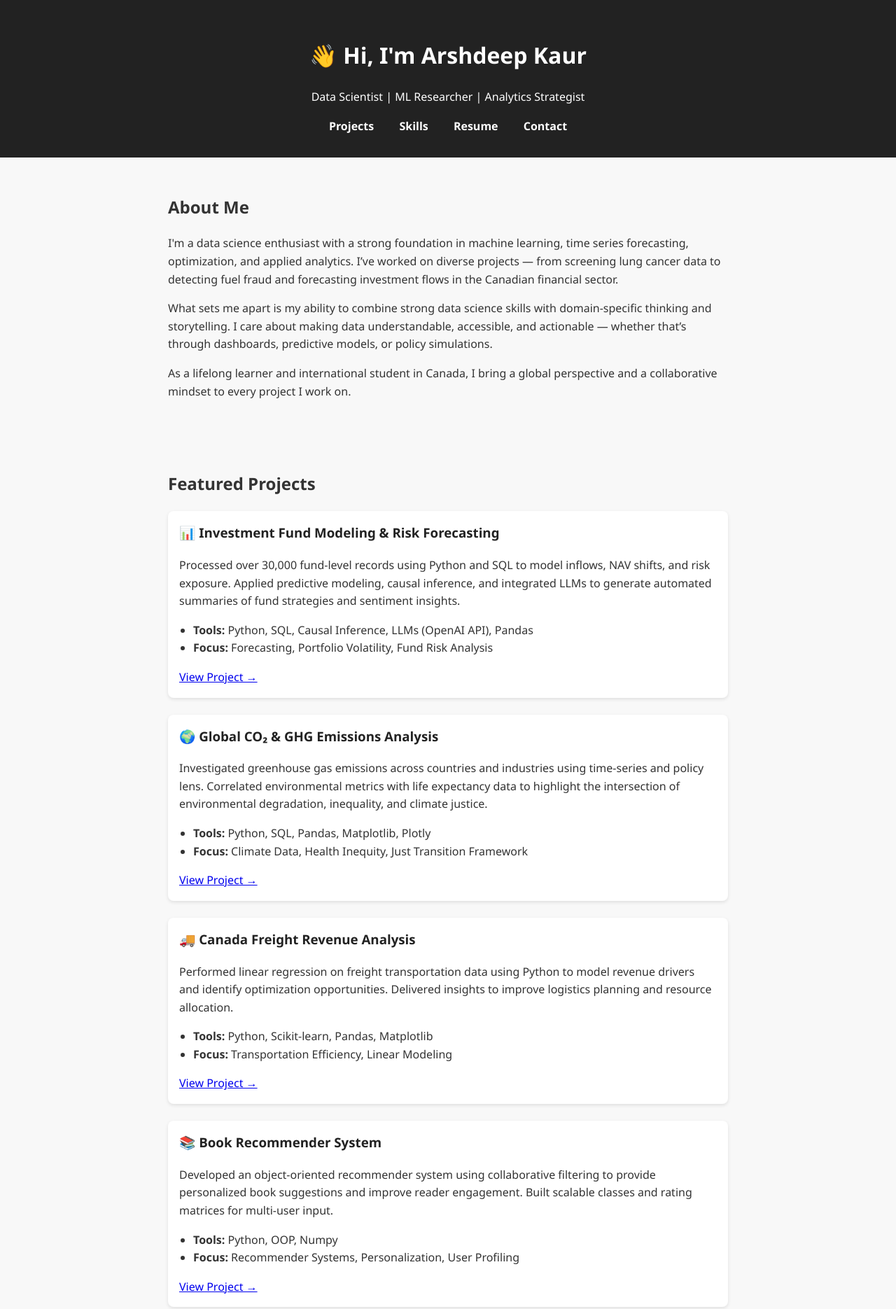
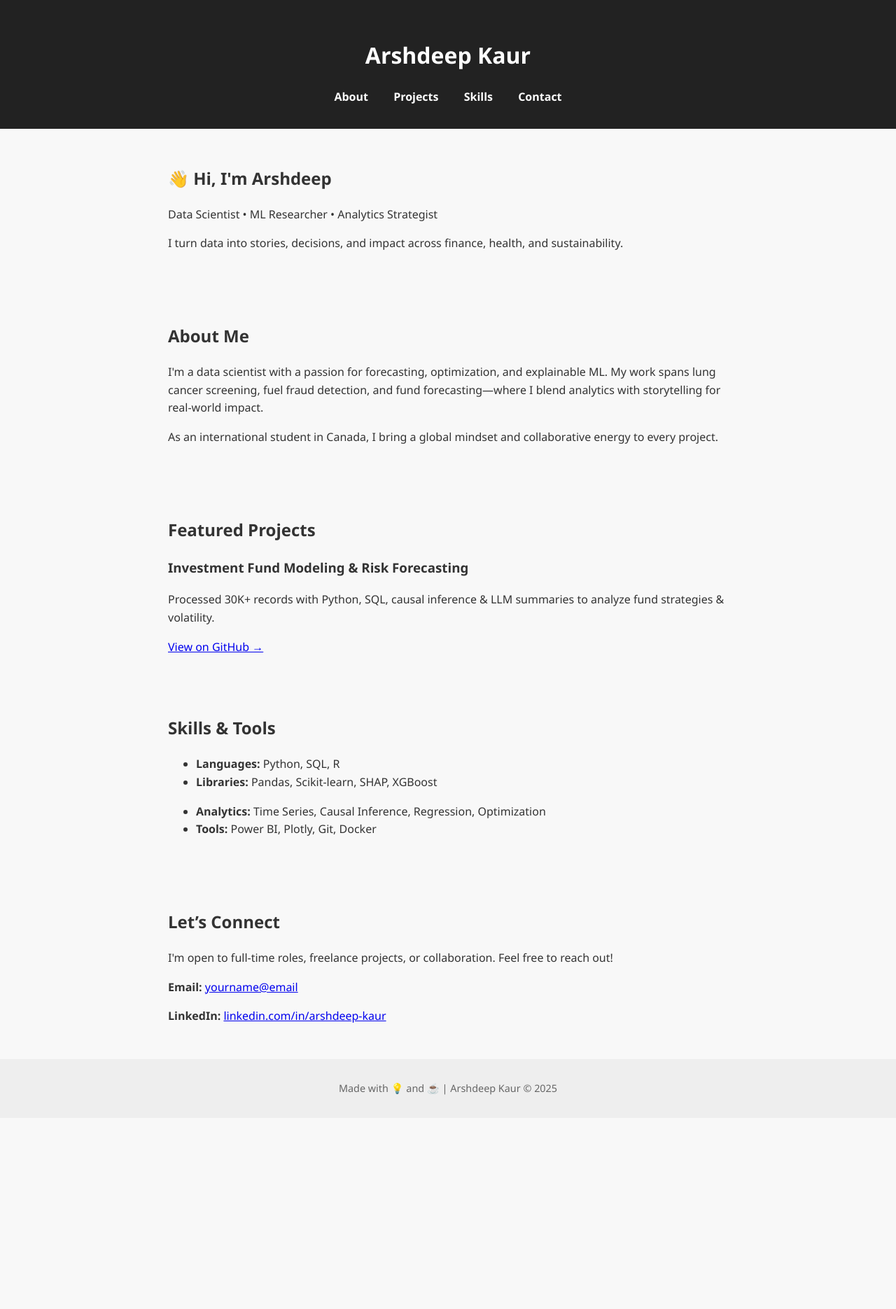
Before and after one commit to Arshkaur1/arshdeepkaur.github.io, a plain HTML site: page index.html in a window 1280 px wide. Shown: the top 1870 px of the page at 70% size. After the commit the page ends 1597 px from the top, so only its background shows below. Drawn offline with Linux system fonts and the light colour scheme.

Commit message:
index.html

```diff
--- a/index.html
+++ b/index.html
@@ -1,150 +1,86 @@
 <!DOCTYPE html>
 <html lang="en">
 <head>
-  <meta charset="UTF-8" />
-  <meta name="viewport" content="width=device-width, initial-scale=1.0"/>
+  <meta charset="UTF-8">
+  <meta name="viewport" content="width=device‑width, initial‑scale=1.0">
   <title>Arshdeep Kaur | Data Scientist</title>
-  <link rel="stylesheet" href="style.css"/>
+  <link rel="stylesheet" href="style.css">
 </head>
 <body>
-  <header>
-    <h1>👋 Hi, I'm Arshdeep Kaur</h1>
-    <p>Data Scientist | ML Researcher | Analytics Strategist</p>
+  <header class="site-header">
+    <h1>Arshdeep Kaur</h1>
     <nav>
+      <a href="#about">About</a>
       <a href="#projects">Projects</a>
       <a href="#skills">Skills</a>
-      <a href="resume.pdf" target="_blank">Resume</a>
       <a href="#contact">Contact</a>
     </nav>
   </header>
 
-  <section id="about">
+  <section id="hero">
+    <div class="hero-content fade-in">
+      <h2>👋 Hi, I'm Arshdeep</h2>
+      <p>Data Scientist • ML Researcher • Analytics Strategist</p>
+      <p>I turn data into stories, decisions, and impact across finance, health, and sustainability.</p>
+    </div>
+  </section>
+
+  <section id="about" class="fade-in">
     <h2>About Me</h2>
-    <p>
-      I'm a data science enthusiast with a strong foundation in machine learning, time series forecasting, optimization, and applied analytics. I’ve worked on diverse projects — from screening lung cancer data to detecting fuel fraud and forecasting investment flows in the Canadian financial sector.
-    </p>
-    <p>
-      What sets me apart is my ability to combine strong data science skills with domain-specific thinking and storytelling. I care about making data understandable, accessible, and actionable — whether that’s through dashboards, predictive models, or policy simulations.
-    </p>
-    <p>
-      As a lifelong learner and international student in Canada, I bring a global perspective and a collaborative mindset to every project I work on.
-    </p>
+    <p>I'm a data scientist with a passion for forecasting, optimization, and explainable ML. My work spans lung cancer screening, fuel fraud detection, and fund forecasting—where I blend analytics with storytelling for real-world impact.</p>
+    <p>As an international student in Canada, I bring a global mindset and collaborative energy to every project.</p>
   </section>
 
   <section id="projects">
     <h2>Featured Projects</h2>
-
-    <div class="project">
-      <h3>📊 Investment Fund Modeling & Risk Forecasting</h3>
-      <p>
-        Processed over 30,000 fund-level records using Python and SQL to model inflows, NAV shifts, and risk exposure. Applied predictive modeling, causal inference, and integrated LLMs to generate automated summaries of fund strategies and sentiment insights.
-      </p>
-      <ul>
-        <li><strong>Tools:</strong> Python, SQL, Causal Inference, LLMs (OpenAI API), Pandas</li>
-        <li><strong>Focus:</strong> Forecasting, Portfolio Volatility, Fund Risk Analysis</li>
-      </ul>
-      <a href="https://github.com/Arshkaur1/Investment-Fund-Forecasting">View Project →</a>
-    </div>
-
-    <div class="project">
-      <h3>🌍 Global CO₂ & GHG Emissions Analysis</h3>
-      <p>
-        Investigated greenhouse gas emissions across countries and industries using time-series and policy lens. Correlated environmental metrics with life expectancy data to highlight the intersection of environmental degradation, inequality, and climate justice.
-      </p>
-      <ul>
-        <li><strong>Tools:</strong> Python, SQL, Pandas, Matplotlib, Plotly</li>
-        <li><strong>Focus:</strong> Climate Data, Health Inequity, Just Transition Framework</li>
-      </ul>
-      <a href="https://github.com/Arshkaur1/Global-GHG-Emissions-Analysis">View Project →</a>
-    </div>
-
-    <div class="project">
-      <h3>🚚 Canada Freight Revenue Analysis</h3>
-      <p>
-        Performed linear regression on freight transportation data using Python to model revenue drivers and identify optimization opportunities. Delivered insights to improve logistics planning and resource allocation.
-      </p>
-      <ul>
-        <li><strong>Tools:</strong> Python, Scikit-learn, Pandas, Matplotlib</li>
-        <li><strong>Focus:</strong> Transportation Efficiency, Linear Modeling</li>
-      </ul>
-      <a href="https://github.com/Arshkaur1/Freight-Revenue-Canada">View Project →</a>
-    </div>
-
-    <div class="project">
-      <h3>📚 Book Recommender System</h3>
-      <p>
-        Developed an object-oriented recommender system using collaborative filtering to provide personalized book suggestions and improve reader engagement. Built scalable classes and rating matrices for multi-user input.
-      </p>
-      <ul>
-        <li><strong>Tools:</strong> Python, OOP, Numpy</li>
-        <li><strong>Focus:</strong> Recommender Systems, Personalization, User Profiling</li>
-      </ul>
-      <a href="https://github.com/Arshkaur1/Book-Recommender">View Project →</a>
-    </div>
-
-    <div class="project">
-      <h3>📈 Amazon Global Sales Dashboard</h3>
-      <p>
-        Designed and developed an interactive Power BI dashboard to explore global sales performance, customer segmentation, and marketing performance. Provided actionable insights to support cross-regional strategy.
-      </p>
-      <ul>
-        <li><strong>Tools:</strong> Power BI, DAX, Data Modeling</li>
-        <li><strong>Focus:</strong> Sales Analytics, Marketing Strategy, Regional Insights</li>
-      </ul>
-      <a href="https://github.com/Arshkaur1/Amazon-Sales-Dashboard">View Project →</a>
+    <div class="projects-grid">
+      <!-- Project cards inserted here -->
+      <!-- Example: -->
+      <div class="card fade-in">
+        <h3>Investment Fund Modeling & Risk Forecasting</h3>
+        <p>Processed 30K+ records with Python, SQL, causal inference & LLM summaries to analyze fund strategies & volatility.</p>
+        <a href="https://github.com/Arshkaur1/Investment-Fund-Forecasting" target="_blank">View on GitHub →</a>
+      </div>
+      <!-- repeat for other projects -->
     </div>
   </section>
 
-  <section id="skills">
+  <section id="skills" class="fade-in">
     <h2>Skills & Tools</h2>
-
-    <h3>💻 Programming</h3>
-    <ul>
-      <li>Python (Pandas, Scikit-learn, NumPy, SHAP, XGBoost, LightGBM)</li>
-      <li>SQL (PostgreSQL, BigQuery)</li>
-      <li>R (Basic proficiency)</li>
-    </ul>
-
-    <h3>📊 Analytics & Modeling</h3>
-    <ul>
-      <li>Time Series Forecasting, Predictive Modeling, A/B Testing</li>
-      <li>Prescriptive Analytics, Linear Programming, Monte Carlo Simulation</li>
-      <li>Clustering, Feature Engineering, Cross-Validation</li>
-    </ul>
-
-    <h3>🧠 ML & Explainability</h3>
-    <ul>
-      <li>Classification, Regression, Model Evaluation (ROC-AUC, F1)</li>
-      <li>Model Explainability with SHAP & LIME</li>
-    </ul>
-
-    <h3>📈 Visualization & Reporting</h3>
-    <ul>
-      <li>Power BI, Tableau, Plotly, Seaborn, Matplotlib</li>
-      <li>Jupyter Notebooks, Dashboards, Executive Summaries</li>
-    </ul>
-
-    <h3>🔧 Tools & Platforms</h3>
-    <ul>
-      <li>Git, GitHub, VS Code, Excel Solver, Google Cloud (BigQuery)</li>
-      <li>JIRA, Confluence, Slack</li>
-    </ul>
+    <div class="skills-grid">
+      <ul><li><strong>Languages:</strong> Python, SQL, R</li><li><strong>Libraries:</strong> Pandas, Scikit-learn, SHAP, XGBoost</li></ul>
+      <ul><li><strong>Analytics:</strong> Time Series, Causal Inference, Regression, Optimization</li><li><strong>Tools:</strong> Power BI, Plotly, Git, Docker</li></ul>
+    </div>
   </section>
 
-  <section id="contact">
+  <section id="contact" class="fade-in">
     <h2>Let’s Connect</h2>
-    <p>
-      I’m always open to discussing data science, impact-driven research, or new collaborations. Whether it’s a full-time role, a freelance project, or just exchanging ideas, feel free to reach out.
-    </p>
-    <ul>
-      <li>Email: <a href="mailto:yourname@email.com">yourname@email.com</a></li>
-      <li>LinkedIn: <a href="https://www.linkedin.com/in/arshdeep-kaur" target="_blank">linkedin.com/in/arshdeep-kaur</a></li>
-      <li>GitHub: <a href="https://github.com/Arshkaur1" target="_blank">github.com/Arshkaur1</a></li>
-    </ul>
+    <p>I'm open to full-time roles, freelance projects, or collaboration. Feel free to reach out!</p>
+    <p><strong>Email:</strong> <a href="mailto:yourname@email">
+ yourname@email</a></p>
+    <p><strong>LinkedIn:</strong> <a href="https://www.linkedin.com/in/arshdeep‑kaur">linkedin.com/in/arshdeep‑kaur</a></p>
   </section>
 
   <footer>
-    <p>Made with 💡 and ☕ by Arshdeep Kaur | © 2025</p>
+    <p>Made with 💡 and ☕ | Arshdeep Kaur © 2025</p>
   </footer>
+
+  <script>
+    // smooth scrolling
+    document.querySelectorAll('header nav a').forEach(link => {
+      link.onclick = e => {
+        e.preventDefault();
+        document.querySelector(link.getAttribute('href')).scrollIntoView({ behavior: 'smooth' });
+      }
+    });
+
+    // fade-in observer
+    const observer = new IntersectionObserver(entries => {
+      entries.forEach(e => {
+        if(e.isIntersecting) e.target.classList.add('visible');
+      });
+    }, { threshold: 0.1 });
+    document.querySelectorAll('.fade-in').forEach(el => observer.observe(el));
+  </script>
 </body>
 </html>
```
